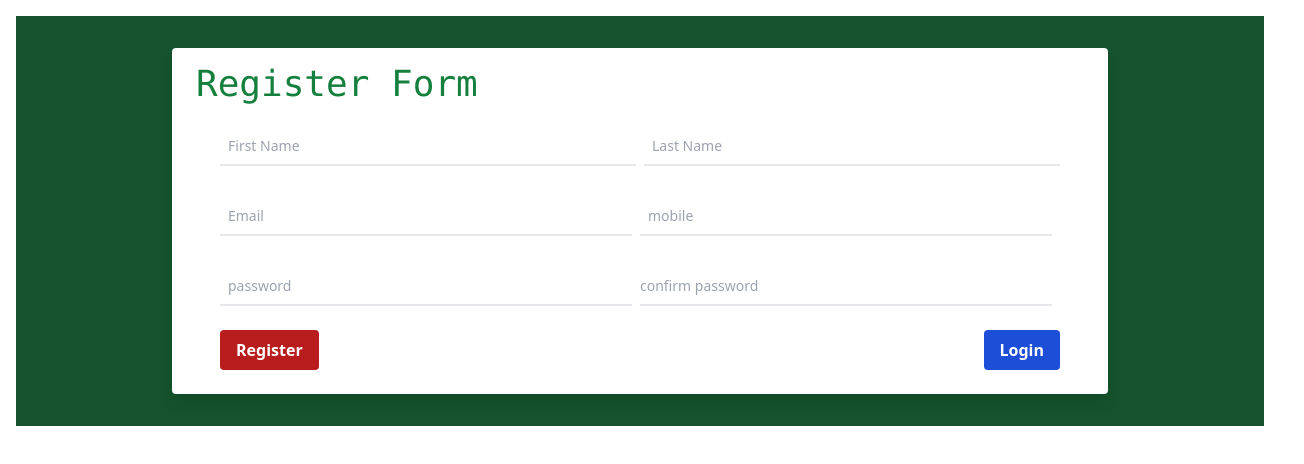
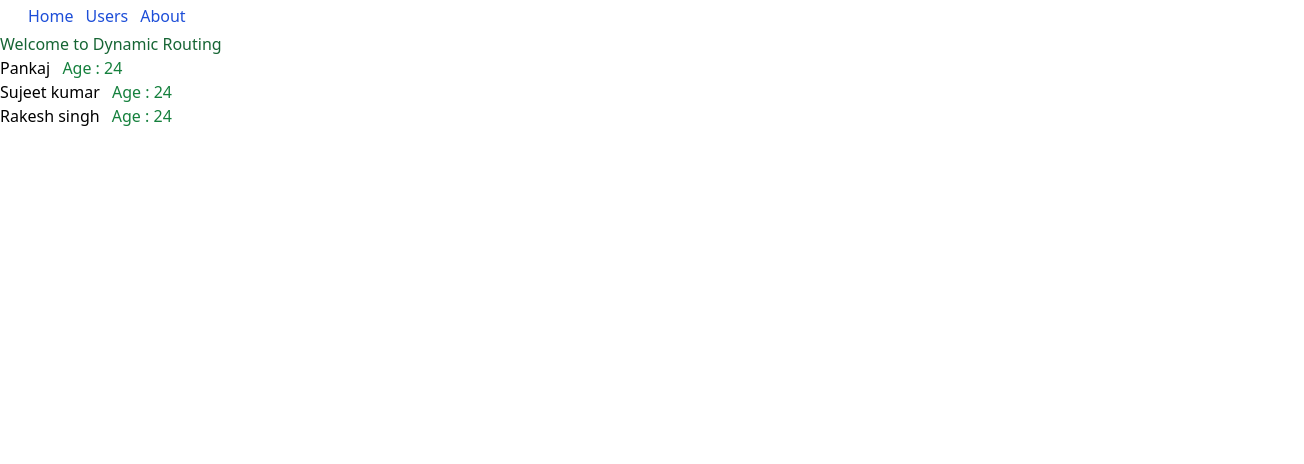
Before and after one commit to tiwaripankaj2013/reactBeginer, a React (Create React App) app: page /users in a window 1280 px wide. Shown: the top 464 px of the page, 1304 px wide, since content can reach past the window. Built offline with nearby package versions, Linux system fonts and the light colour scheme.

Commit message:
react routing and dynamic routing

```diff
--- a/package.json
+++ b/package.json
@@ -9,6 +9,7 @@
     "node-sass": "^7.0.1",
     "react": "^17.0.2",
     "react-dom": "^17.0.2",
+    "react-router-dom": "^6.2.1",
     "react-scripts": "5.0.0",
     "scss": "^0.2.4",
     "web-vitals": "^2.1.4"
--- a/src/App.js
+++ b/src/App.js
@@ -1,11 +1,21 @@
+import { BrowserRouter, Routes,Route} from "react-router-dom";
+import About from "./component/about";
+import DynamicRouting from "./component/dynamicRouting";
+import Header from "./component/header";
 import Home from "./component/home";
-
+import PageNotFound from "./component/pageNotFound";
 
 function App() {
   return (
-    <div className="p-4">
-      <Home/>
-    </div>
+  <BrowserRouter>
+   <Header />
+    <Routes>
+      <Route path="/" element={<Home/>} />
+      <Route path="/about" element={<About/>} />
+      <Route path="/users" element={<DynamicRouting/>} />
+      <Route path="*" element={<PageNotFound/>} />
+    </Routes>
+  </BrowserRouter>
   );
 }
 
--- /dev/null
+++ b/src/component/about/index.js
@@ -0,0 +1,7 @@
+import React from 'react'
+
+export default function About() {
+  return (
+    <h3 className=" h-6 text-red-900">About us Page</h3>
+  )
+}
--- /dev/null
+++ b/src/component/dynamicRouting/index.js
@@ -0,0 +1,22 @@
+import React from 'react';
+import { Routes,Route,Link } from 'react-router-dom';
+import User from './user';
+const users = [
+   {id:"a1", name:'Pankaj',age:24},
+   {id:"a2", name:'Sujeet kumar',age:24},
+   {id:"a3", name:'Rakesh singh',age:24}
+ ]
+export default function DynamicRouting() {
+  return (
+   <>
+   <h3 className=" text-green-800">Welcome to Dynamic Routing</h3>
+    <ol>
+       {users.map((user)=><li key={"users/"+user.id}><Link to={user.id} >{user.name} <span className=" inline-block pl-2 text-green-700">Age :  {user.age}</span></Link></li>)}
+   </ol>
+   <Routes>
+   {/* <Route path="user/:id" render={(props) => <User {...props} />}/> */}
+   <Route path="user/3" element={ <User />}/>
+   </Routes>
+   </>
+  )
+}
--- /dev/null
+++ b/src/component/dynamicRouting/user.js
@@ -0,0 +1,12 @@
+import React from 'react';
+import { useParams,useHistory } from 'react-router-dom';
+
+
+const User = (props) => {
+   let {id} = useParams();
+  return (
+    <h1>test {props.users.id}</h1>
+  )
+}
+
+export default User;
--- /dev/null
+++ b/src/component/header/index.js
@@ -0,0 +1,14 @@
+import React from 'react'
+import { Link } from 'react-router-dom'
+
+export default function Header() {
+  return (
+    <header>
+      <ul className="flex mx-6 container">
+         <li className="p-1 text-blue-700 mr-1"><Link to="/">Home</Link></li>
+         <li className="p-1 text-blue-700 mr-1"><Link to="/users">Users</Link></li>
+         <li className="p-1 text-blue-700 mr-1"><Link to="/about">About</Link></li>
+      </ul>
+    </header>
+  )
+}
--- a/src/component/home/index.js
+++ b/src/component/home/index.js
@@ -15,9 +15,13 @@ export default function Home() {
   const showStudentList = () =>{
    return setstudentList(true),setLoginForm(false)
   }
+  const formsType={
+    login:"Login Form",
+    signup:"Register form"
+  }
   return (
     <>
-    {signUpForm ? <Signup loginForm = {showLoginForm}/> :loginForm ? <Login signIn={showStudentList}  signUpForm={showSignupForm} /> : " "}
+    {signUpForm ? <Signup formName={formsType.signup} loginForm = {showLoginForm}/> :loginForm ? <Login formName={formsType.login} signIn={showStudentList}  signUpForm={showSignupForm} /> : " "}
     { studentListData?   <StudentList /> : " "}
     </>
   )
--- a/src/component/list/StudentList.js
+++ b/src/component/list/StudentList.js
@@ -2,13 +2,14 @@ import React from 'react'
 import ListItem from './ListItem';
 
 
-const StudentList = (props) => {
+const StudentList = () => {
    const students = [
       {name:"Rahul Kumar",class:7},
       {name:"Shyam Kumar singh",class:8},
       {name:"Piyush Kumar",class:9},
       {name:"Priya Kumari",class:10},
-      {name:"Sumit Pandey",class:6}
+      {name:"Sumit Pandey",class:6},
+      {name:"Ramesh Sharma",class:6},
    ]
 const studentData = students.map((student)=>{
  return   <ListItem key={Math.random()} name={student.name} classes={student.class} />
--- /dev/null
+++ b/src/component/pageNotFound/index.js
@@ -0,0 +1,7 @@
+import React from 'react'
+
+export default function PageNotFound() {
+  return (
+    <h4 className="text-4xl font-bold text-center my-4 text-blue-900">404 page not found </h4>
+  )
+}
--- a/src/component/signup/index.js
+++ b/src/component/signup/index.js
@@ -1,6 +1,22 @@
-import React from "react";
+import React,{useRef,useState} from "react";
 
 export default function Signup(props) {
+  let inputRef = useRef(null);
+
+const [fname,setfName]=useState('');
+const [lname,setlName]=useState('');
+const [email,setEmail]=useState('');
+const [mobile,setMobile]=useState('');
+const [pass,setPass]=useState('');
+const [cpass,setcPass]=useState('');
+
+console.log(fname,lname,email);
+  const handleSubmit = () =>{
+    // console.log(inputRef);
+  // console.log( inputRef.current.value)
+   inputRef.current.style.color="red";
+
+  }
   return (
     <div className=" bg-green-900  flex justify-center items-center py-8">
       <form
@@ -10,20 +26,20 @@ export default function Signup(props) {
         <div
           className="banner flex w-full bg-cover bg-bottom items-end px-6 py-4"
         >
-          <h2 className=" text-green-700 font-mono text-4xl">Register Form</h2>
+          <h2 className=" text-green-700 font-mono text-4xl">{props.formName} {lname}</h2>
         </div>
         <div className="w-full flex px-12 py-2">
           <label htmlFor="user" className="block w-1/2 mb-4 mr-2">
             <input
               type="text"
-              placeholder="First Name"
+              placeholder="First Name" ref={inputRef} value={fname} onChange={(e)=>setfName(e.target.value)}
               className="appearance-none border-b-2 w-full p-2 text-grey-darker leading-base focus:outline-none text-sm"
             />
           </label>
           <label htmlFor="user" className="block w-1/2 m4-6">
             <input
               type="text"
-              placeholder="Last Name"
+              placeholder="Last Name" value={lname} onChange={(e)=>setlName(e.target.value)}
               className="appearance-none border-b-2 w-full p-2 text-grey-darker leading-base focus:outline-none text-sm"
             />
           </label>
@@ -32,14 +48,14 @@ export default function Signup(props) {
           <label htmlFor="email" className="block w-1/2 mb-4 mr-2">
             <input
               type="email"
-              placeholder="Email"
+              placeholder="Email" value={email} onChange={(e)=>setEmail(e.target.value)}
               className="appearance-none border-b-2 w-full p-2 text-grey-darker leading-base focus:outline-none text-sm"
             />
           </label>
           <label htmlFor="mobile" className="block w-1/2 mb-4 mr-2">
             <input
               type="tel"
-              placeholder="mobile"
+              placeholder="mobile" value={mobile} onChange={(e)=>setMobile(e.target.value)}
               className="appearance-none border-b-2 w-full p-2 text-grey-darker leading-base focus:outline-none text-sm"
             />
           </label>
@@ -61,7 +77,7 @@ export default function Signup(props) {
           </label>
         </div>
         <div className="flex justify-between px-12 pb-6">
-          <button className="bg-red-700 hover:bg-red-700 text-white font-bold py-2 px-4 rounded focus:outline-none focus:shadow-outline">
+          <button className="bg-red-700 hover:bg-red-700 text-white font-bold py-2 px-4 rounded focus:outline-none focus:shadow-outline" onClick={handleSubmit}>
             Register
           </button>
           <button className="bg-blue-700 hover:bg-blue-800 text-white font-bold py-2 px-4 rounded focus:outline-none focus:shadow-outline" onClick={props.loginForm}>
```
Also changed, not shown: src/component/login/index.js (+64 -14 lines), 1 other file (tests, documents, lock files or other folders).
